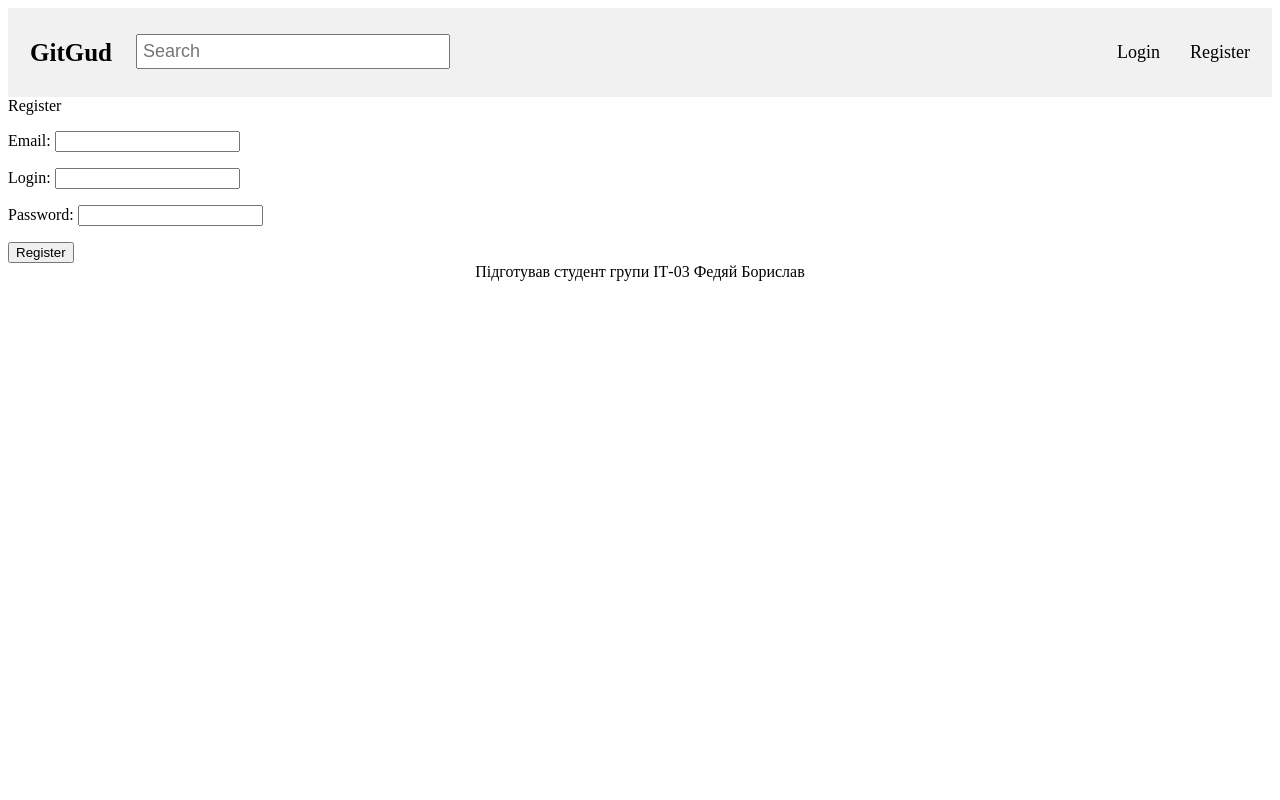
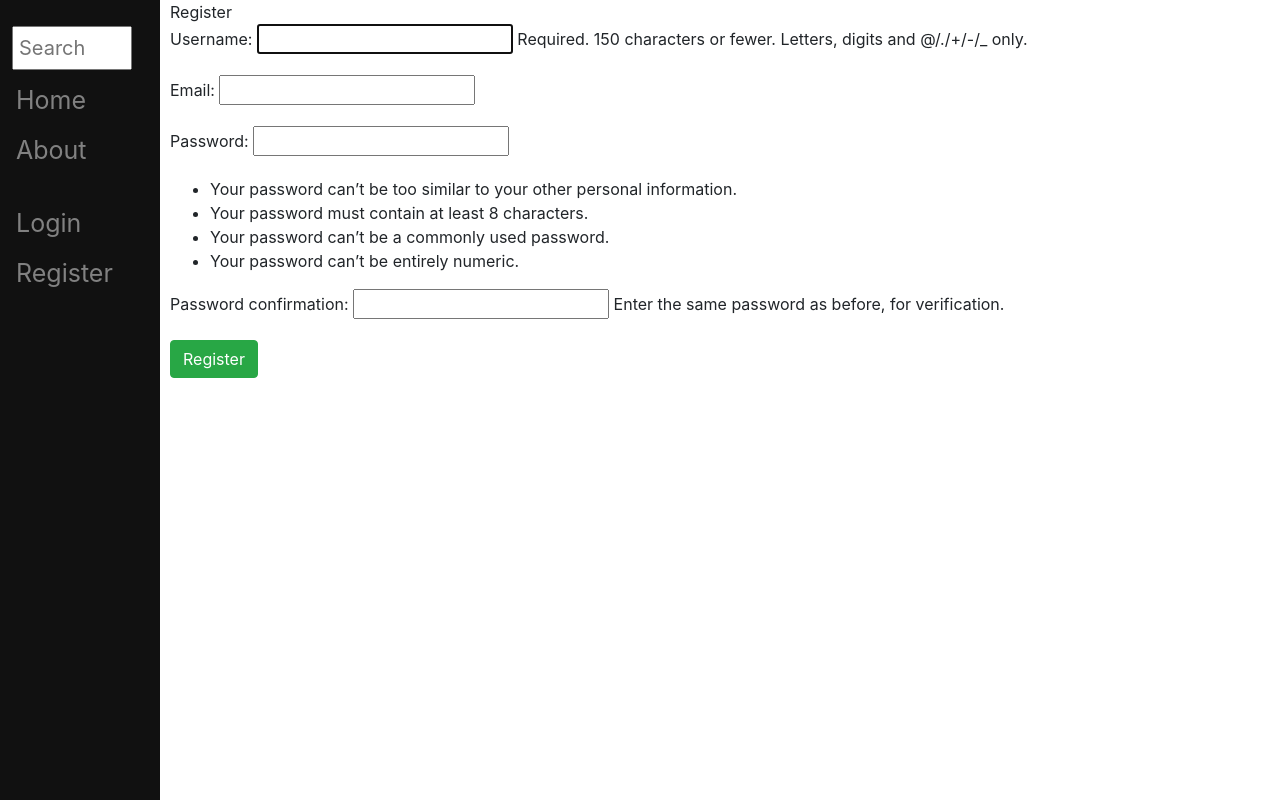
Before and after one commit to SosnoviyBor/CourseWerk-y3-s1, a Django app: page /register/ in a window 1280 px wide. Run offline with Django 4.2, Linux system fonts and the light colour scheme; parts of the project's set-up code (start-up, migrations or seed data) failed here and were passed over; some libraries are stand-ins or nearby versions.

Commit message:
tutorial's done. finally

```diff
--- a/cw/admin.py
+++ b/cw/admin.py
@@ -2,7 +2,6 @@ from django.contrib import admin
 from .models import *
 
 # Register your models here.
-admin.site.register(User)
 admin.site.register(Page)
 admin.site.register(PageRelation)
 admin.site.register(Folder)
--- a/cw/forms.py
+++ b/cw/forms.py
@@ -1,7 +1,15 @@
 import email
 from django import forms
+from django.contrib.auth.forms import UserCreationForm
+from django.contrib.auth.models import User
 
-class Register(forms.Form):
+class RegisterForm(UserCreationForm):
     email = forms.EmailField()
-    login = forms.CharField(max_length=50)
-    password = forms.CharField(max_length=50)
+
+    class Meta:
+        model = User
+        fields = ["username", "email", "password1", "password2"]
+
+# class Login(forms.Form):
+#     login = forms.CharField(max_length=50)
+#     password = forms.CharField(max_length=50)
--- a/cw/static/cw/base.js
+++ b/cw/static/cw/base.js
@@ -1,13 +1,10 @@
 HOST = "http://127.0.0.1:8000/"
-
-document.getElementById("logo").href = HOST
-document.getElementById("goto-login").href = `${HOST}login`
-document.getElementById("goto-reg").href = `${HOST}register`
 
 var search = document.getElementById("search")
 search.addEventListener("keypress", function(event) {
     if (event.key === "Enter") {
-        event.preventDefault()
+        event.preventDefault()  // Блокуємо звичайну поведінку натиснутої клавіші
+        // Формуємо GET запит та відправляємо на вьюху, що прив'язана до "HOST/" сторінки
         $.ajax({
             url: HOST,
             type: "GET",
--- a/cw/static/cw/styles.css
+++ b/cw/static/cw/styles.css
@@ -1,4 +1,40 @@
+#sidenav {
+    height:100%;
+    width:160px;
+    position: fixed;
+    z-index:1;
+    top:0;
+    left:0;
+    background-color:#111;
+    overflow-x: hidden;
+    padding-top:20px;
+}
+
+#sidenav a {
+    padding:6px 8px 6px 16px;
+    text-decoration: none;
+    font-size:25px;
+    color: #818181;
+    display:block;
+}
+
+#sidenav a:hover{
+    color:#f1f1f1;
+}
+
+#search {
+    margin: 6px;
+    margin-left: 12px;
+    padding: 5px;
+    font-size: 20px;
+    width: 120px;
+}
+
+
+
 #wrapper {
+    margin-left:160px;
+    padding: 0px 10px;
     display: flex;
     flex-direction: column;
 }
@@ -19,55 +55,3 @@
     max-width: 200px;
     max-height: 200px;
 }
-
-
-#footer {
-    align-self: center;
-}
-
-#menu {
-    overflow: hidden;
-    background-color: #f1f1f1;
-    padding: 20px 10px;
-}
-
-#logo, #menu-right a {
-    float: left;
-    color: black;
-    text-align: center;
-    padding: 12px;
-    text-decoration: none;
-    font-size: 18px;
-    line-height: 25px;
-    border-radius: 4px;
-}
-
-#logo {
-    font-size: 25px;
-    font-weight: bold;
-}
-
-#menu-right {
-    float: right;
-}
-
-#menu-right a {
-    color: black;
-}
-
-#goto-login {
-    margin-right: 6px;
-}
-
-#logo:hover, #menu-right a:hover {
-    background-color: #ddd;
-}
-
-#search {
-    float: left;
-    margin: 6px;
-    margin-left: 12px;
-    padding: 5px;
-    font-size: 18px;
-    width: 300px;
-}
--- a/cw/templates/cw/base.html
+++ b/cw/templates/cw/base.html
@@ -1,26 +1,49 @@
 <!DOCTYPE html>
 <html lang="en">
 <head>
+    {% comment %} Додаємо доступ до статичних файлів (.js, .css) {% endcomment %}
     {% load static %}
     <meta charset="UTF-8" />
-    <title>CourseWork</title>
+    <meta name="viewport" content="width=device-width, initial-scale=1, shrink-to-fit=no">
+
     <link rel="stylesheet" href='{% static "cw/styles.css" %}' />
+    {% comment %} Додаємо Bootstrap {% endcomment %}
+    <link rel="stylesheet" href="https://cdn.jsdelivr.net/npm/bootstrap@4.3.1/dist/css/bootstrap.min.css"
+    integrity="sha384-ggOyR0iXCbMQv3Xipma34MD+dH/1fQ784/j6cY/iJTQUOhcWr7x9JvoRxT2MZw1T" crossorigin="anonymous">
+
+    {% comment %} Блок для назви сторінки {% endcomment %}
+    <title>{% block title %}{% endblock %}</title>
 </head>
+
 <body>
+    {% comment %} Бокове меню навігації {% endcomment %}
+    <div id="sidenav">
+        <input type="text" id="search" name="search" placeholder="Search"></input>
+        <a href="/">Home</a>
+        <a href="/about/">About</a>
+        <br>
+        {% if user.is_authenticated %}
+            <a>Welcome, {{user.username}}</a>
+            <a href="/profile/">Profile</a>
+            <a href="/logout/">Logout</a>
+        {% else %}
+            <a href="/login/">Login</a>
+            <a href="/register/">Register</a>
+        {% endif %}
+    </div>
+
     <div id="wrapper">
-        <header id="menu">
-            <a id="logo">GitGud</a>
-            <input type="text" id="search" placeholder="Search" onkeydown="search(this)"></input>
-            <div id="menu-right">
-                <a id="goto-login">Login</a>
-                <a id="goto-reg">Register</a>
-            </div>
-        </header>
-        {% block content %}
-        {% endblock %}
-        <footer id="footer">Підготував студент групи ІТ-03 Федяй Борислав</footer>
+        {% comment %} Блок для контенту сторінки {% endcomment %}
+        {% block content %}{% endblock %}
     </div>
 </body>
+
 <script type="text/javascript" src='{% static "cw/base.js" %}'></script>
+{% comment %} Додаємо jQuerry {% endcomment %}
 <script src="https://ajax.googleapis.com/ajax/libs/jquery/3.6.0/jquery.min.js"></script>
+{% comment %} Додаємо JS-бібліотеки для роботи Bottstrap {% endcomment %}
+<script src="https://cdn.jsdelivr.net/npm/popper.js@1.14.7/dist/umd/popper.min.js"
+integrity="sha384-UO2eT0CpHqdSJQ6hJty5KVphtPhzWj9WO1clHTMGa3JDZwrnQq4sF86dIHNDz0W1" crossorigin="anonymous"></script>
+<script src="https://cdn.jsdelivr.net/npm/bootstrap@4.3.1/dist/js/bootstrap.min.js"
+integrity="sha384-JjSmVgyd0p3pXB1rRibZUAYoIIy6OrQ6VrjIEaFf/nJGzIxFDsf4x0xIM+B07jRM" crossorigin="anonymous"></script>
 </html>
--- a/cw/templates/cw/home.html
+++ b/cw/templates/cw/home.html
@@ -1,4 +1,7 @@
 {% extends 'cw/base.html' %}
+
+{% block title %}GitGud{% endblock %}
+
 {% block content %}
 <content id="item-list">
     <ul>
--- a/cw/templates/cw/register.html
+++ b/cw/templates/cw/register.html
@@ -1,9 +1,11 @@
 {% extends 'cw/base.html' %}
+{% load crispy_forms_tags %}
+
 {% block content %}
 Register
-<form method="post" action="/register/">
+<form method="post" action="", class="form-group">
     {% csrf_token %}
-    {{form.as_p}}
-    <button type="submit">Register</button>
+    {{ form|crispy }}
+    <button type="submit" class="btn btn-success">Register</button>
 </form>
 {% endblock %}
--- a/cw/urls.py
+++ b/cw/urls.py
@@ -4,6 +4,7 @@ from . import views
 
 urlpatterns = [
     path("", views.home, name="index"),
+    path("page/<int:id>", views.page, name="page"),
     path("register/", views.register, name="register"),
-    path("page/<int:id>", views.page, name="page")
+    path("about/", views.about, name="index"),
 ]
--- a/cw/views.py
+++ b/cw/views.py
@@ -1,35 +1,46 @@
-from django.shortcuts import render
-from django.http import HttpResponse, HttpResponseRedirect
+from django.shortcuts import render, redirect
 from .forms import *
 from .models import *
 
 # Create your views here.
 
-def home(response):
+def home(req):
     pages = Page.objects
-    if action := response.GET.get("action"):
+    if "action" in req.GET:
+        action = req.GET.get("action")
         if action == "search":
-            query = response.GET.get("value")
-            queries = [query.lower(), query.title(), query.upper()]
-            pages = pages.filter(head__in=queries)
+            query = req.GET.get("value")
+            pages = pages.filter(head__icontains=query)
         else:
             print("Recieved GET request with no 'action' param")
-    return render(response, "cw/home.html", {"pages":pages})
+    return render(req, "cw/home.html", {"pages":pages})
 
-def register(response):
-    if response.method == "POST":
-        form = Register(response.POST)
+def about(req):
+    return render(req, "cw/about.html", {})
+
+def register(req):
+    if req.method == "POST":
+        form = RegisterForm(req.POST)
         if form.is_valid():
-            data = form.cleaned_data
-            user = User(email=data["email"],
-                        login=data["login"],
-                        password=data["password"])
-            #user.save()
-        return HttpResponseRedirect("..")
+            form.save()
+        return redirect("..")
     else:
-        form = Register()
-    return render(response, "cw/register.html", {"form":form})
+        form = RegisterForm()
+    return render(req, "cw/register.html", {"form":form})
 
-def page(response, id):
+# def login(req):
+#     if req.method == "POST":
+#         form = Login(req.POST)
+#         if form.is_valid():
+#             data = form.cleaned_data
+#             # user = User(email=data["email"],
+#             #             login=data["login"],
+#             #             password=data["password"])
+#         return HttpResponseRedirect("..")
+#     else:
+#         form = Login()
+#     return render(req, "cw/login.html", {"form":form})
+
+def page(req, id):
     page = Page.objects.get(id=id)
-    return render(response, "cw/page.html", {"page": page})
+    return render(req, "cw/page.html", {"page": page})
--- a/project/urls.py
+++ b/project/urls.py
@@ -17,6 +17,12 @@ from django.contrib import admin
 from django.urls import path, include
 
 urlpatterns = [
+    # Додаємо до проекту адміністраторський дешборд для управління підключенною БД
     path('admin/', admin.site.urls),
-    path("", include("cw.urls"))
+    # Додаємо до проекту сторінки застосунку "cw"
+    # Темплейти сторінок зберігаються у "./templates/cw"
+    path("", include("cw.urls")),
+    # Додаємо до проекту вбудовані сторінки для регістрації, логіну та всякого такого
+    # Темплейти сторінок зберігаються у "./templates/registration"
+    path("", include("django.contrib.auth.urls")),
 ]
```
Also changed, not shown: cw/models.py (+2 -9 lines), cw/templates/cw/about.html (added, +8 -0 lines), cw/templates/cw/page.html (+5 -2 lines), cw/templates/registration/login.html (added, +15 -0 lines), cw/migrations/0003_rename_folders_folder_page_data.py (added), cw/migrations/0004_alter_folder_user_delete_user.py (added).
